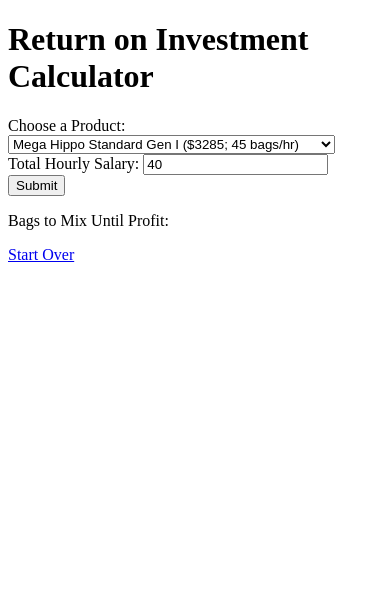
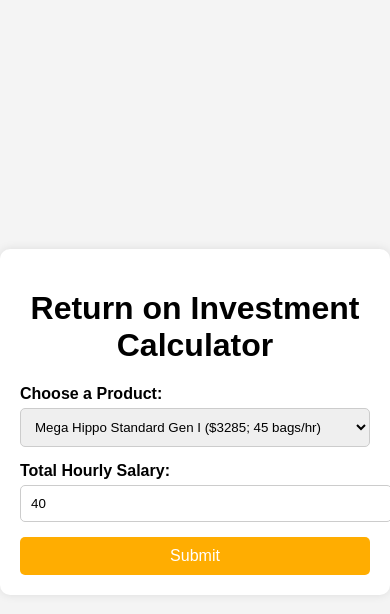
Before and after one commit to Caleforty/roicalculators, a plain HTML site: page index.html in a window 390 px wide. Drawn offline with Linux system fonts and the light colour scheme.

Commit message:
Update styles.css

```diff
--- a/styles.css
+++ b/styles.css
@@ -1,51 +1,96 @@
-#roiFormContainer {
+body {
+    font-family: Arial, sans-serif;
+    background-color: #f4f4f4;
     display: flex;
-    justify-content: space-between;
-    max-width: 1000px;
-    background-color: white;
-    padding: 20px;
-    border-radius: 10px;
-    align-items: flex-end;
+    justify-content: center;
+    align-items: center;
+    height: 100vh;
+    margin: 0;
 }
 
-#roiFormContainer div {
-    display: flex;
-    flex-direction: column;
-    align-items: center;
+.container {
+    background-color: white;
+    border-radius: 10px;
+    padding: 20px;
+    box-shadow: 0 0 10px rgba(0, 0, 0, 0.1);
+    max-width: 500px;
+    width: 100%;
 }
 
-#roiFormContainer input[type="number"], #roiFormContainer select {
-    border-radius: 5px;
-    margin-top: 10px;
-    width: 205px;
-    padding-left: 15px;
+h1 {
+    text-align: center;
 }
 
-#roiResultContainer {
-    display: none;
-    max-width: 900px;
-    background-color: white;
-    padding: 10px;
-    border-radius: 10px;
-    text-align: center;
-    justify-content: center;
-    align-items: center;
+.calculator {
+    display: flex;
     flex-direction: column;
 }
 
-input[type="button"] {
-    border-radius: 5px;
-    background-color: #FFAD01;
-    border: none;
-    color: white;
-    padding: 8px 16px;
-    font-weight: bold;
-    cursor: pointer;
-    margin-top: 32px;
+.input-group {
+    margin-bottom: 15px;
 }
 
-span {
-    position: absolute;
-    left: 5px;
-    top: 25%;
+label {
+    display: block;
+    margin-bottom: 5px;
+    font-weight: bold;
 }
+
+select, input {
+    width: 100%;
+    padding: 10px;
+    border: 1px solid #ccc;
+    border-radius: 5px;
+}
+
+button {
+    background-color: #FFAD01;
+    color: white;
+    padding: 10px;
+    border: none;
+    border-radius: 5px;
+    font-size: 16px;
+    cursor: pointer;
+}
+
+button:hover {
+    background-color: #e69a00;
+}
+
+#result {
+    margin-top: 20px;
+    text-align: center;
+}
+
+.hidden {
+    display: none;
+}
+
+.red {
+    color: red;
+}
+
+#start-over {
+    display: block;
+    margin-top: 10px;
+    color: #0066cc;
+    text-decoration: none;
+}
+
+#start-over:hover {
+    text-decoration: underline;
+}
+
+@media (max-width: 768px) {
+    .calculator {
+        text-align: center;
+    }
+
+    .input-group {
+        text-align: left;
+    }
+
+    button {
+        width: 100%;
+    }
+}
```
